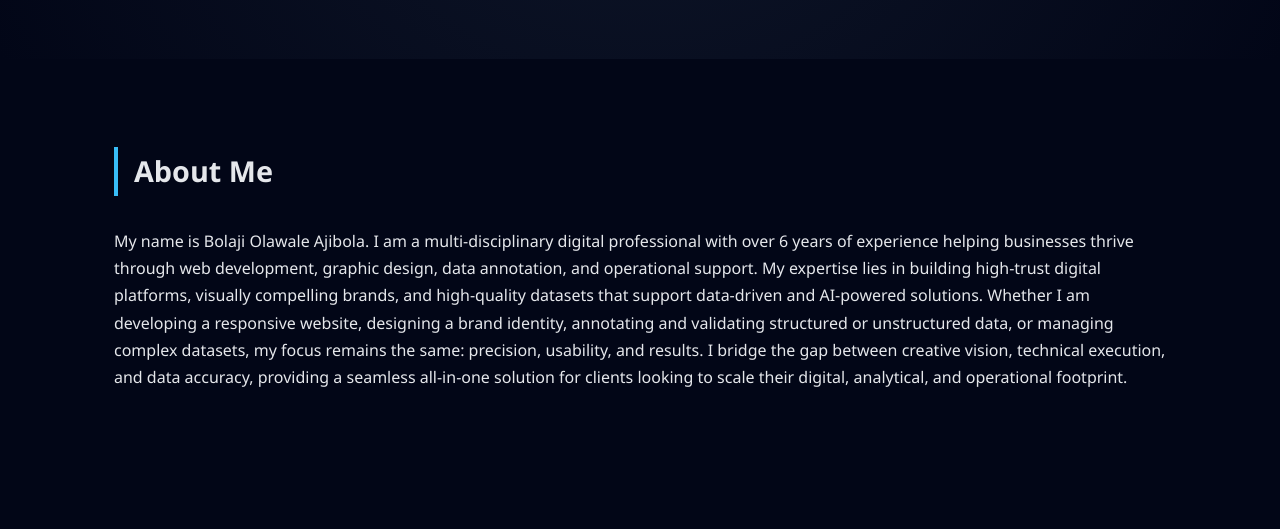
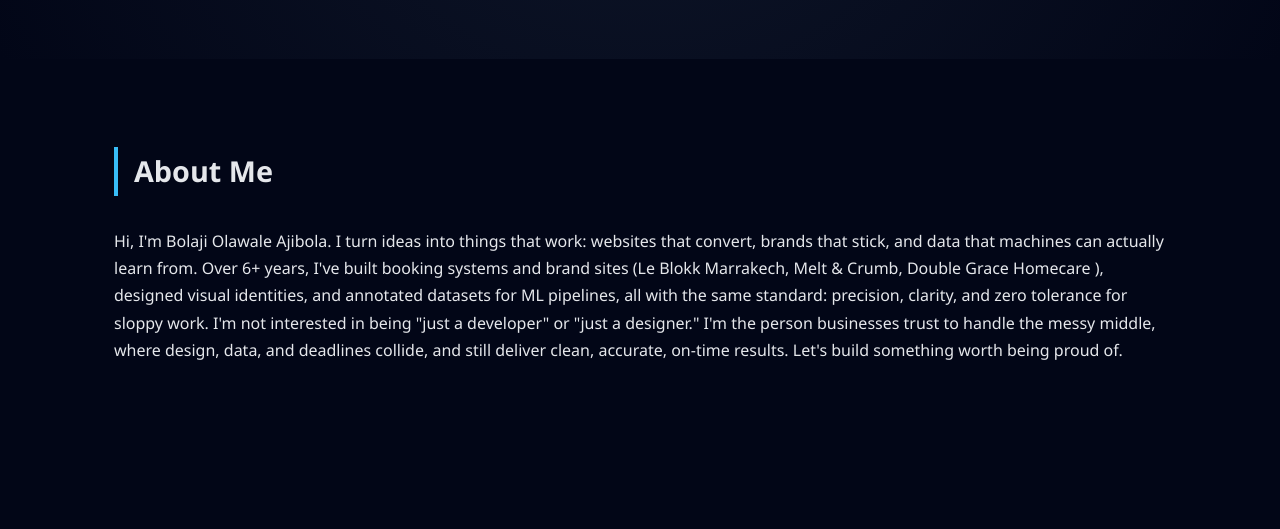
Before and after one commit to raisgard/raisgardportfolio, a plain HTML site: page raisgard-portfolio-main/index.html in a window 1280 px wide. Shown: the part 266-795 px from the top of the page. Drawn offline with Linux system fonts and the light colour scheme.

Commit message:
index modified

```diff
--- a/raisgard-portfolio-main/index.html
+++ b/raisgard-portfolio-main/index.html
@@ -237,10 +237,15 @@ header p:nth-of-type(2) {
 <section>
   <h2>About Me</h2>
   <p>
-    My name is Bolaji Olawale Ajibola. I am a multi-disciplinary digital professional with over 6 years of experience helping businesses thrive through web development, graphic design, data annotation, and operational support.
-    My expertise lies in building high-trust digital platforms, visually compelling brands, and high-quality datasets that support data-driven and AI-powered solutions.
-    Whether I am developing a responsive website, designing a brand identity, annotating and validating structured or unstructured data, or managing complex datasets, my focus remains the same: precision, usability, and results.
-    I bridge the gap between creative vision, technical execution, and data accuracy, providing a seamless all-in-one solution for clients looking to scale their digital, analytical, and operational footprint.
+    Hi, I'm Bolaji Olawale Ajibola.
+
+I turn ideas into things that work: websites that convert, brands that stick, and data that machines can actually learn from.
+
+Over 6+ years, I've built booking systems and brand sites (Le Blokk Marrakech, Melt & Crumb, Double Grace Homecare ), designed visual identities, and annotated datasets for ML pipelines, all with the same standard: precision, clarity, and zero tolerance for sloppy work.
+
+I'm not interested in being "just a developer" or "just a designer." I'm the person businesses trust to handle the messy middle, where design, data, and deadlines collide, and still deliver clean, accurate, on-time results.
+
+Let's build something worth being proud of.
   </p>
 </section>
 
```
